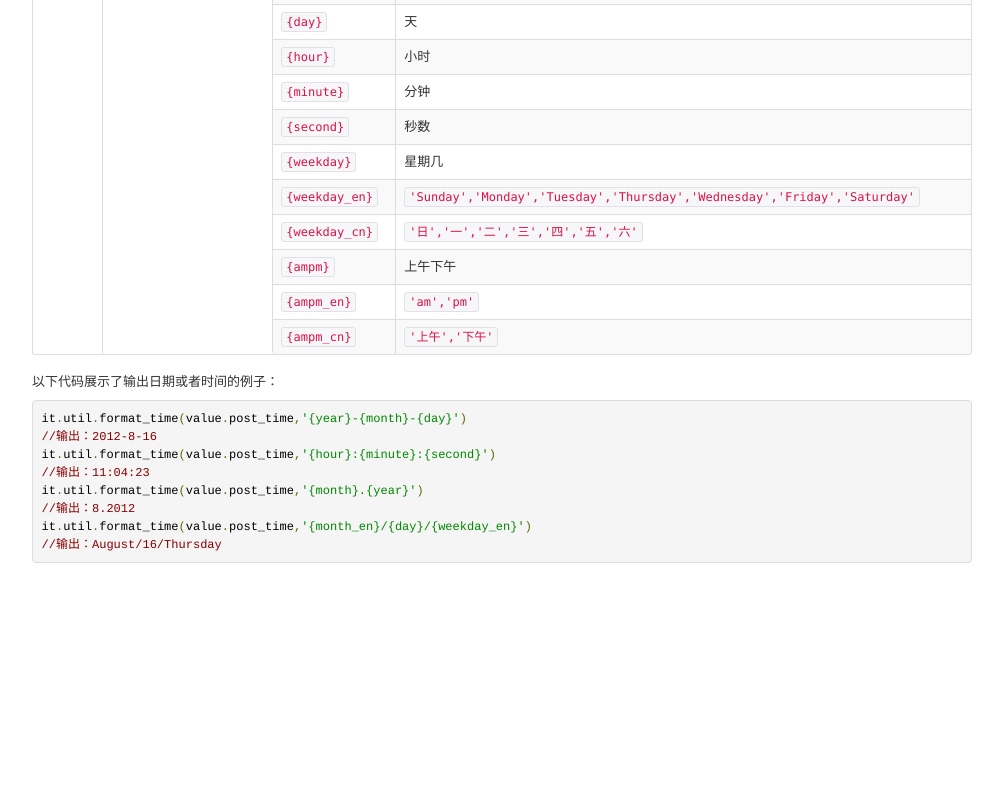
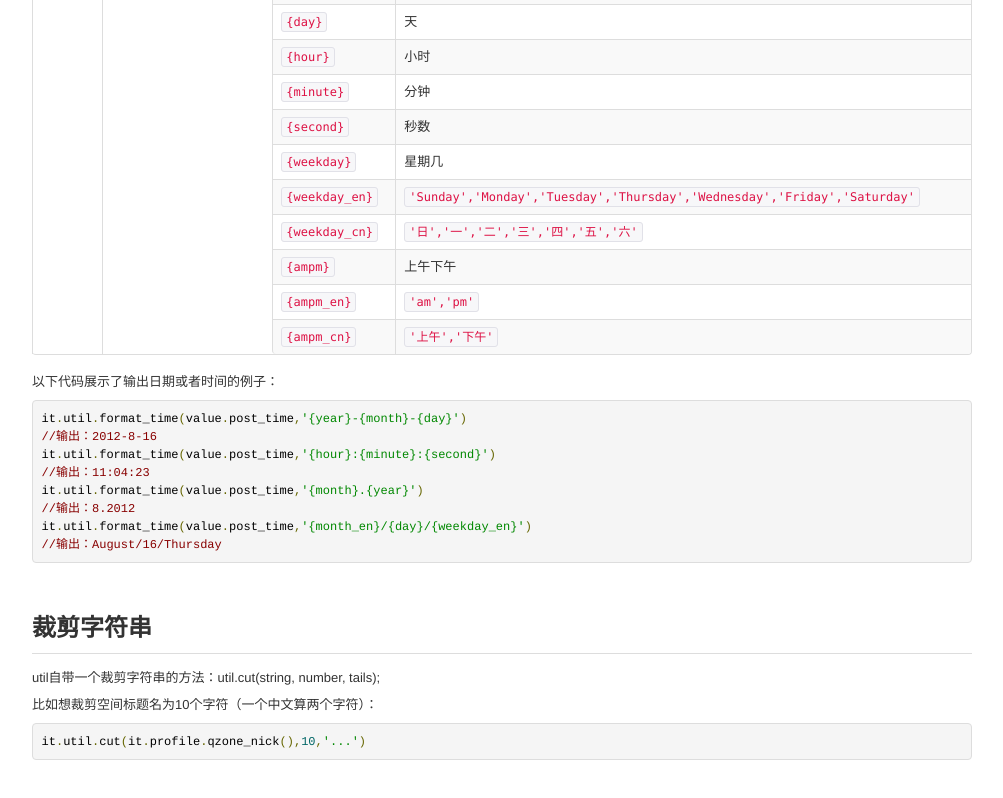
Before and after one commit to qzone/opendress, a plain HTML site: page format.html in a window 1280 px wide. Shown: the part 1868-2666 px from the top of the page, without its empty margins (138-1141 px from the left). Before the commit the page ends 2481 px from the top, so only its background shows below. Drawn offline with Linux system fonts and the light colour scheme.

Commit message:
裁剪字符串

```diff
--- a/format.html
+++ b/format.html
@@ -218,6 +218,14 @@ it.util.format_time(value.post_time,'{month}.{year}')
 it.util.format_time(value.post_time,'{month_en}/{day}/{weekday_en}')
 //输出：August/16/Thursday</pre>
 	</section>
+
+	<section>
+		<h2>裁剪字符串</h2>
+		<p>util自带一个裁剪字符串的方法：util.cut(string, number, tails);</p>
+		<p>比如想裁剪空间标题名为10个字符（一个中文算两个字符）：</p>
+		<pre class="prettyprint">it.util.cut(it.profile.qzone_nick(),10,'...')</pre>
+
+	</section>
 </div>
 </body>
 <script type="text/javascript" src="js/bootstrap.min.js"></script>
```
